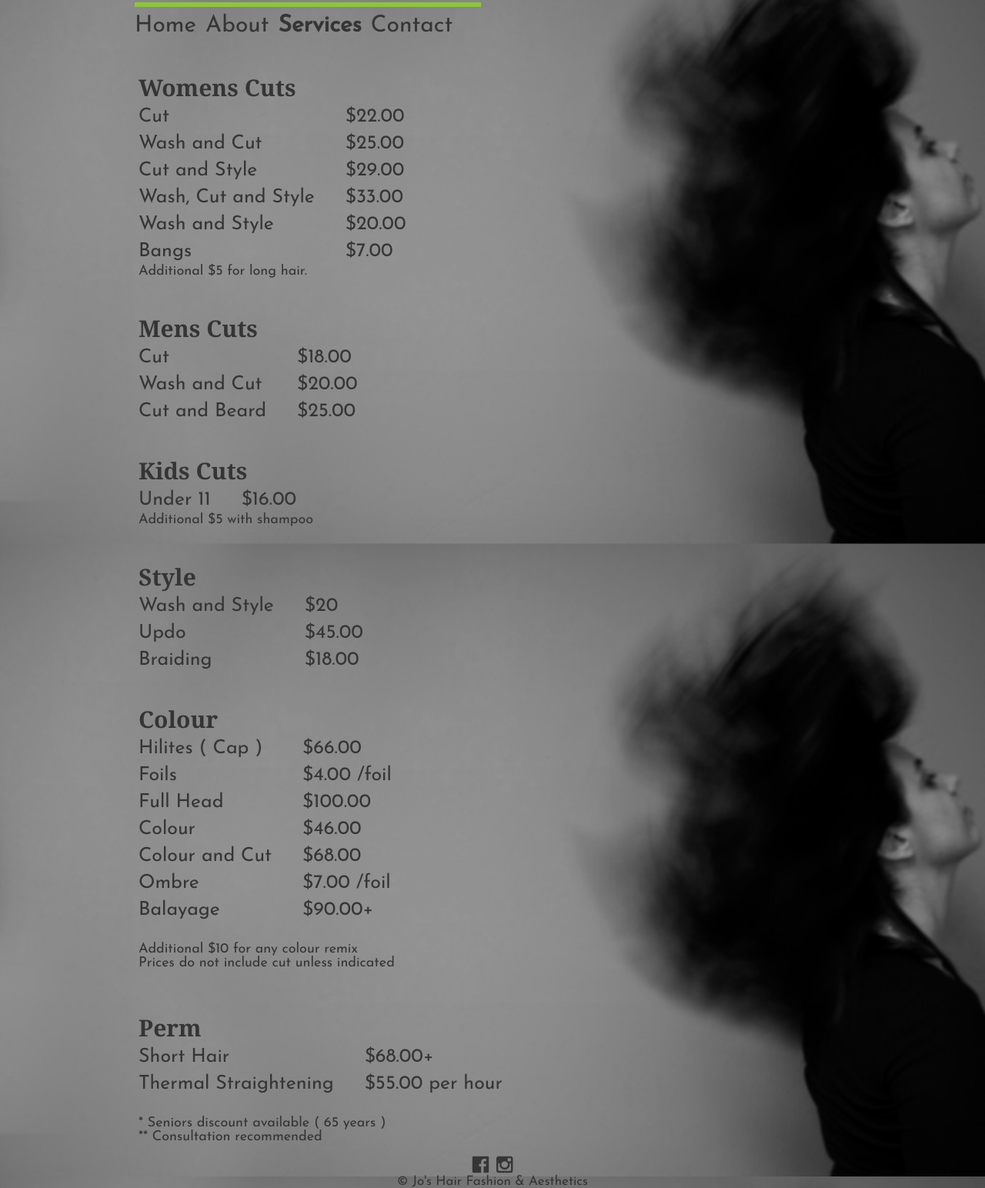
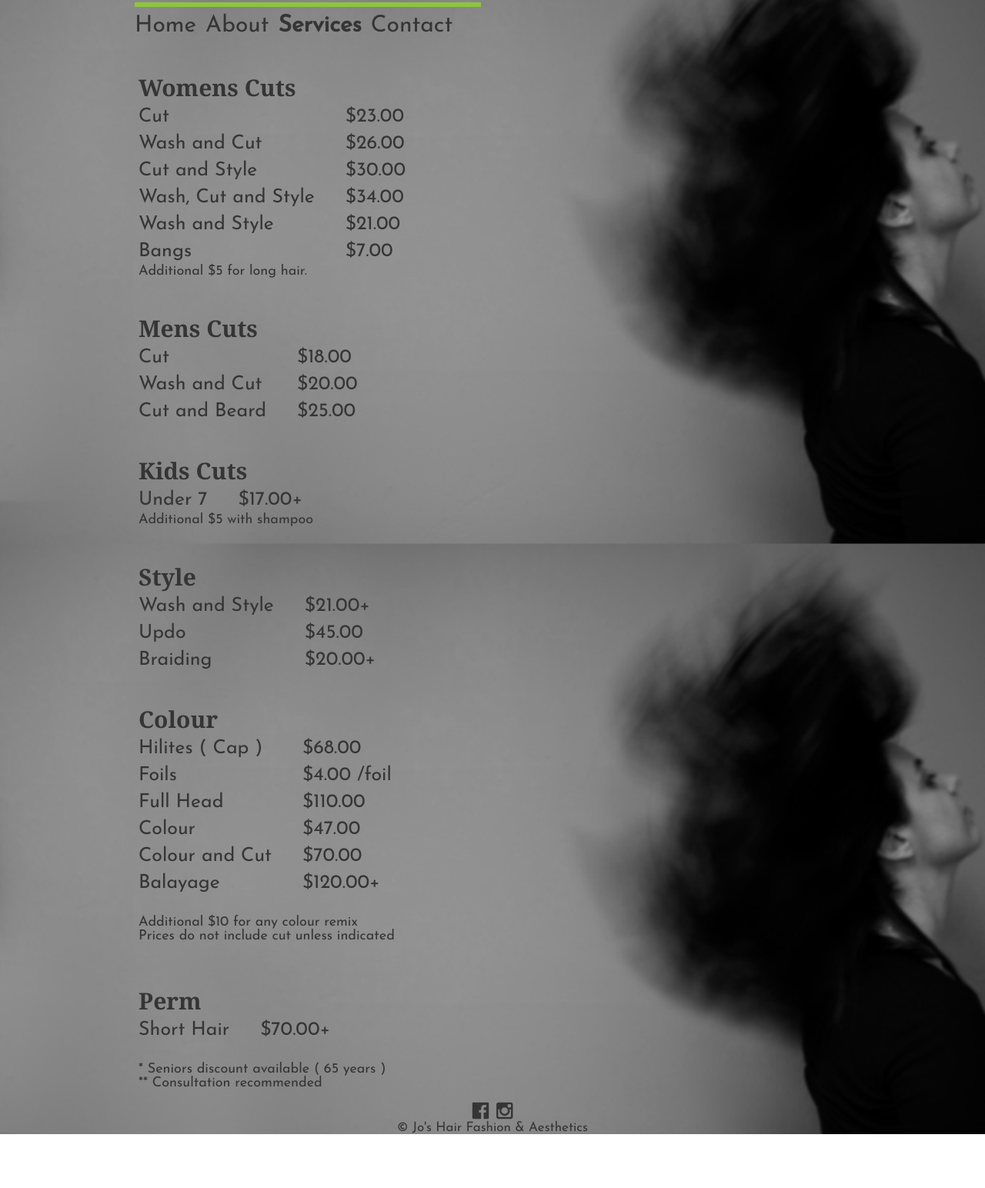
Before and after one commit to joshairfashion/Jos-Hair-Fashion-Website, a plain HTML site: page services.html in a window 1280 px wide. Shown: the part 116-1660 px from the top of the page at 77% size. After the commit the page ends 1590 px from the top, so only its background shows below. Drawn offline with Linux system fonts and the light colour scheme.

Commit message:
Updated Service Page
Cost increase on October 4th

```diff
--- a/services.html
+++ b/services.html
@@ -34,24 +34,24 @@
             </tr>
             <tr>
                 <td>Cut</td>
-                <td class="pull-right">&#36;22.00</td>
+                <td class="pull-right">&#36;23.00</td>
             </tr>
 
             <tr>
                 <td>Wash and Cut</td>
-                <td class="pull-right">&#36;25.00</td>
+                <td class="pull-right">&#36;26.00</td>
             </tr>
             <tr>
                 <td>Cut and Style</td>
-                <td class="pull-right">&#36;29.00</td>
+                <td class="pull-right">&#36;30.00</td>
             </tr>
             <tr>
                 <td>Wash, Cut and Style</td>
-                <td class="pull-right">&#36;33.00</td>
+                <td class="pull-right">&#36;34.00</td>
             </tr>
              <tr>
                 <td>Wash and Style</td>
-                <td class="pull-right">&#36;20.00</td>
+                <td class="pull-right">&#36;21.00</td>
             </tr>
             <tr>
                 <td>Bangs</td>
@@ -86,8 +86,8 @@
                 <td>Price</td>
             </tr>
             <tr>
-                <td>Under 11 </td>
-                <td class="pull-right">&#36;16.00</td>
+                <td>Under 7 </td>
+                <td class="pull-right">&#36;17.00+</td>
             </tr>
         </table>
         <p class="note">Additional &#36;5 with shampoo</p>
@@ -99,7 +99,7 @@
             </tr>
             <tr>
                 <td>Wash and Style</td>
-                <td class="pull-right">&#36;20</td>
+                <td class="pull-right">&#36;21.00+</td>
             </tr>
 
             <tr>
@@ -108,7 +108,7 @@
             </tr>
             <tr>
                 <td>Braiding</td>
-                <td class="pull-right">&#36;18.00</td>
+                <td class="pull-right">&#36;20.00+</td>
             </tr>
         </table>
         <h2>Colour</h2>
@@ -119,7 +119,7 @@
             </tr>
             <tr>
                 <td>Hilites &#40; Cap &#41; </td>
-                <td class="pull-right">&#36;66.00</td>
+                <td class="pull-right">&#36;68.00</td>
             </tr>
 
             <tr>
@@ -128,23 +128,19 @@
             </tr>
             <tr>
                 <td>Full Head</td>
-                <td class="pull-right">&#36;100.00</td>
+                <td class="pull-right">&#36;110.00</td>
             </tr>
             <tr>
                 <td>Colour</td>
-                <td class="pull-right">&#36;46.00</td>
+                <td class="pull-right">&#36;47.00</td>
             </tr>
             <tr>
                 <td>Colour and Cut</td>
-                <td class="pull-right">&#36;68.00</td>
-            </tr>
-            <tr>
-                <td>Ombre</td>
-                <td class="pull-right">&#36;7.00 /foil</td>
+                <td class="pull-right">&#36;70.00</td>
             </tr>
             <tr>
                 <td>Balayage</td>
-                <td class="pull-right">&#36;90.00+</td>
+                <td class="pull-right">&#36;120.00+</td>
             </tr>
         </table>
         <ul class="notes">
@@ -160,12 +156,7 @@
             </tr>
             <tr>
                 <td>Short Hair</td>
-                <td class="pull-right">&#36;68.00+</td>
-            </tr>
-
-            <tr>
-                <td>Thermal Straightening</td>
-                <td class="pull-right">&#36;55.00 per hour</td>
+                <td class="pull-right">&#36;70.00+</td>
             </tr>
         </table>
         <ul class="notes">
```
